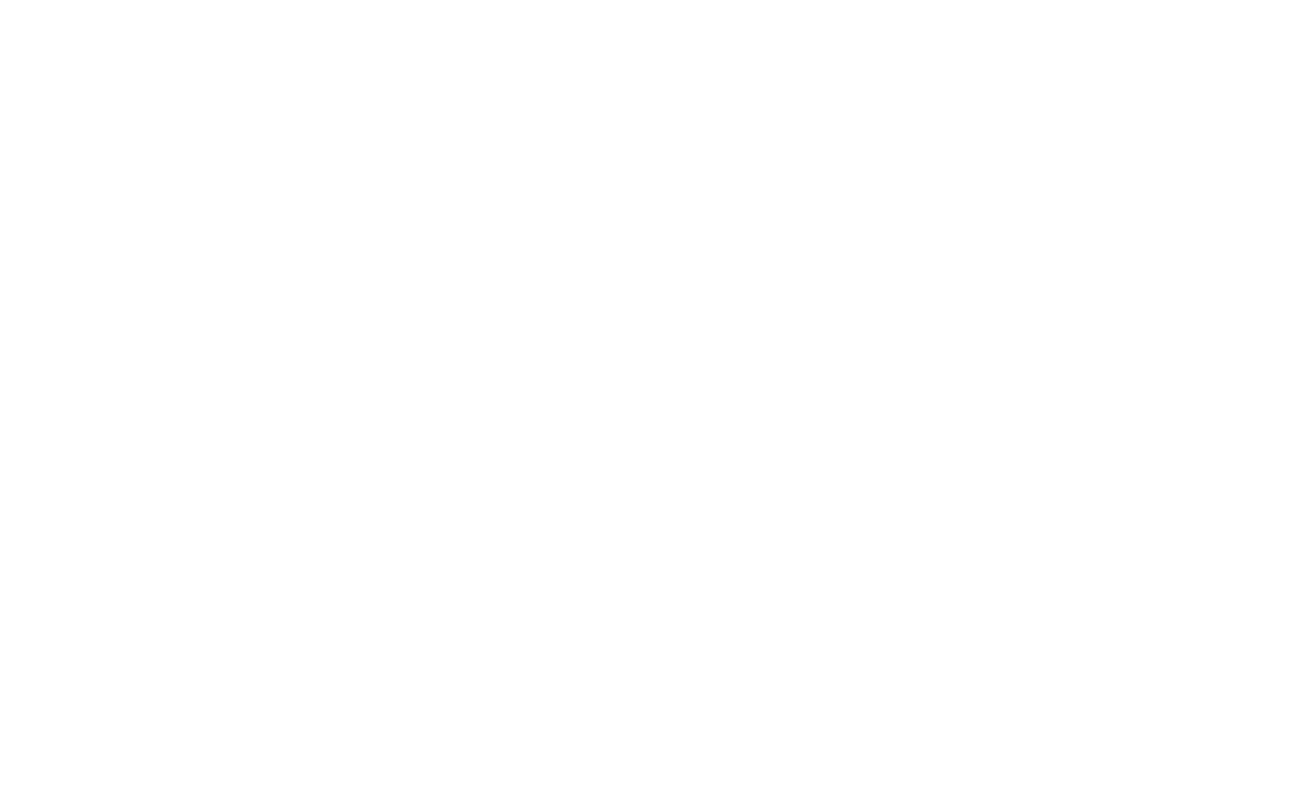
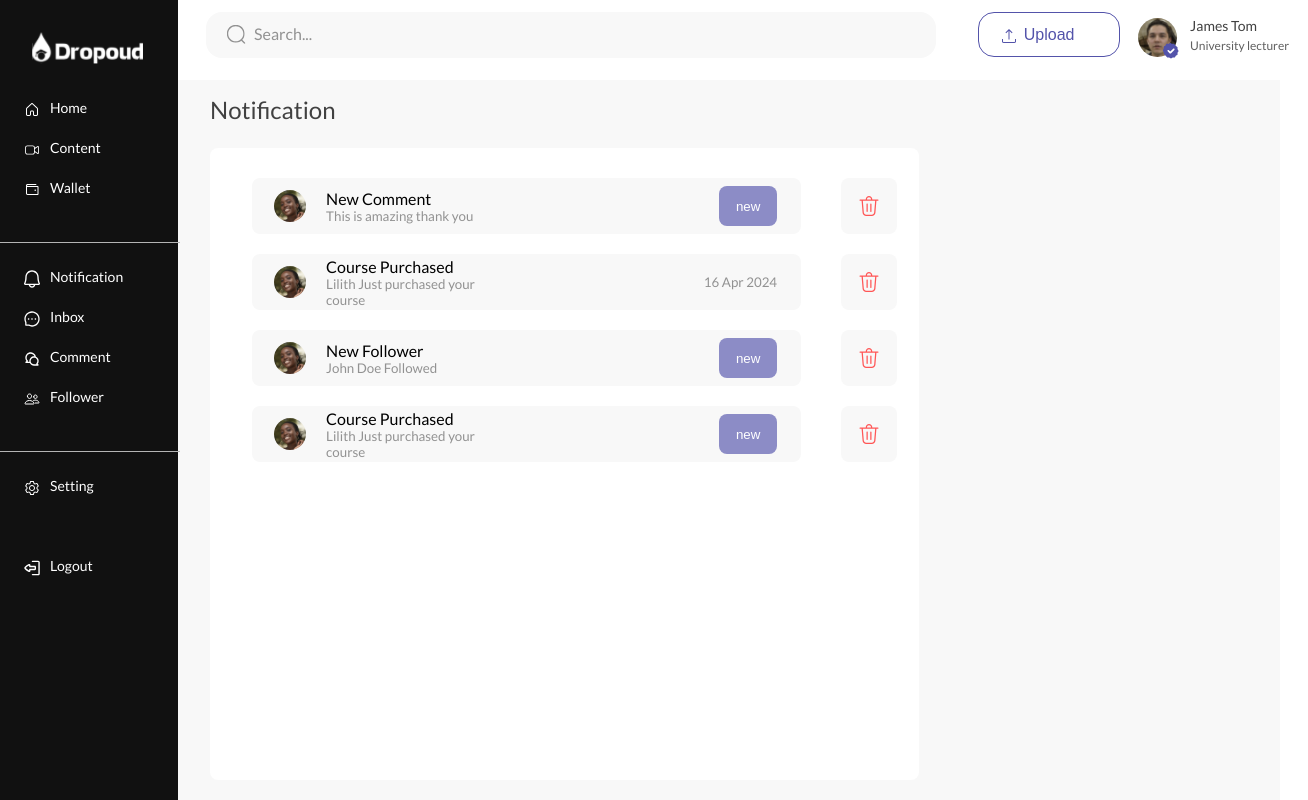
Before and after one commit to aniekan7132/dropoud, a React (Vite) app: page /notification in a window 1280 px wide. Before the commit this address had no page. Shown: the whole page, 1308 px wide, since content can reach past the window. Built offline with nearby package versions, Linux system fonts and the light colour scheme; a web font is replaced by a local one.

Commit message:
Update: Worked On Notification Screen

```diff
--- a/src/App.tsx
+++ b/src/App.tsx
@@ -15,6 +15,7 @@
 import SuccessScreen from "./pages/SuccessScreen.tsx";
 import Home from "./pages/home/Home";
 import Content from "./pages/content/Content";
+import Notification from "./pages/Notification/Notification.tsx";
 // import PopUp from "./components/PopUp";
 // import PopUpInput from "./components/PopUpInput";
 import Wallet from "./pages/wallet/Wallet";
@@ -30,7 +31,7 @@
 		<>
 			<Router>
 				<Routes>
-          <Route path="/" element={<Home />} />
+          <Route path="/home" element={<Home />} />
 					<Route path='/sign-up' element={<SignUp />} />
 					<Route path='/sign-in' element={<LoginForm />} />
 					<Route
@@ -41,6 +42,7 @@
 					<Route path='forgotpassword?' element={<ForgotPassword />} />
 					<Route path='newpassword' element={<NewPassword />} />
 					<Route path='success' element={<SuccessScreen />} />
+					<Route path="/notification" element={<Notification />} />
           <Route path="/content" element={<Content />} />
           <Route path="/wallet" element={<Wallet />} />
 				</Routes>
--- a/src/components/SideNavbar.tsx
+++ b/src/components/SideNavbar.tsx
@@ -30,7 +30,7 @@
               src={fluentHome}
               alt="Home-logo"
             />
-            <Link className={classes["nav__link-item"]} to="sign-up">
+            <Link className={classes["nav__link-item"]} to="/home">
               Home
             </Link>
           </div>
@@ -40,7 +40,7 @@
               src={fluentVideo}
               alt="Content-logo"
             />
-            <Link className={classes["nav__link-item"]} to="content">
+            <Link className={classes["nav__link-item"]} to="/content">
               Content
             </Link>
           </div>
@@ -50,7 +50,7 @@
               src={wallet}
               alt="Wallet-logo"
             />
-            <Link className={classes["nav__link-item"]} to="wallet">
+            <Link className={classes["nav__link-item"]} to="/wallet">
               Wallet
             </Link>
           </div>
@@ -65,7 +65,7 @@
               src={notification}
               alt="Home-logo"
             />
-            <Link className={classes["nav__link-item"]} to="">
+            <Link className={classes["nav__link-item"]} to="/notification">
               Notification
             </Link>
           </div>
--- a/src/pages/Login.tsx
+++ b/src/pages/Login.tsx
@@ -4,8 +4,8 @@
 import axios from "axios";
 // import { ToastContainer } from "react-toastify";
 import "react-toastify/dist/ReactToastify.css";
-import Image from "../assets/dropoud-image.png";
-import Logo from "../assets/header-logo.png";
+import Image from "../assets/dropoud-image.svg";
+import Logo from "../assets/dropoud-logo.svg";
 import Input from "../components/Input";
 import classes from "./Login.module.css";
 // import dropoudToast from "../utilities/dropoudToast";
--- /dev/null
+++ b/src/pages/Notification/Notification.tsx
@@ -0,0 +1,133 @@
+import React from "react";
+import SideNavbar from "../../components/SideNavbar";
+import TopSearchBar from "../../components/TopSearchBar";
+import classes from "./notification.module.css";
+import HeaderTwo from "../../components/HeaderTwo";
+import userImage from "../../assets/followers-picture2.svg";
+import Delete from "../../assets/delete.svg";
+
+
+
+const Notification = () => {
+    return (
+
+        <>
+            <div className={classes.notice}>
+                <SideNavbar />
+                <main className={classes["notice__pane"]}>
+                    <TopSearchBar />
+                    <div className={classes["notice__container"]}>
+                        <HeaderTwo text="Notification" />
+                        <div className={classes["notice__card"]}>
+                            {/* <h1>Hello world</h1> */}
+                            <div className={classes["notification"]}>
+                                <div className={classes["notice__body"]}>
+                                    <div className={classes["details"]}>
+
+                                        <img src={userImage} alt="userimage" />
+                                        <div className={classes["test"]}>
+                                            <p>New Comment</p>
+                                            <p className={classes["notice__description"]}>This is amazing thank you</p>
+                                        </div>
+                                    </div>
+                                    <button className={classes["new"]}>
+                                        new
+                                    </button>
+
+                                </div>
+
+                                <div className={classes["delete"]}>
+                                    <img src={Delete} alt="" />
+                                </div>
+                            </div>
+
+                            <div className={classes["notification"]}>
+                                <div className={classes["notice__body"]}>
+                                    <div className={classes["details"]}>
+
+                                        <img src={userImage} alt="userimage" />
+                                        <div className={classes["test"]}>
+                                            <p>Course Purchased</p>
+                                            <p className={classes["notice__description"]}>Lilith Just purchased your course </p>
+                                        </div>
+                                    </div>
+                                    <p className={classes["date"]} >
+                                        16 Apr 2024
+                                    </p>
+
+                                </div>
+
+                                <div className={classes["delete"]}>
+                                    <img src={Delete} alt="" />
+                                </div>
+                            </div>
+
+
+
+                            <div className={classes["notification"]}>
+                                <div className={classes["notice__body"]}>
+                                    <div className={classes["details"]}>
+
+                                        <img src={userImage} alt="userimage" />
+                                        <div className={classes["test"]}>
+                                            <p>New Follower</p>
+                                            <p className={classes["notice__description"]}>John Doe Followed</p>
+                                        </div>
+                                    </div>
+                                    <button className={classes["new"]}>
+                                        new
+                                    </button>
+
+                                </div>
+
+                                <div className={classes["delete"]}>
+                                    <img src={Delete} alt="" />
+                                </div>
+                            </div>
+
+
+
+
+
+
+
+
+
+                            <div className={classes["notification"]}>
+                                <div className={classes["notice__body"]}>
+                                    <div className={classes["details"]}>
+
+                                        <img src={userImage} alt="userimage" />
+                                        <div>
+                                            <p>Course Purchased</p>
+                                            <p className={classes["notice__description"]}>Lilith Just purchased your course </p>
+                                        </div>
+                                    </div>
+                                    <button className={classes["new"]}>
+                                        new
+                                    </button>
+
+                                </div>
+
+                                <div className={classes["delete"]}>
+                                    <img src={Delete} alt="" />
+                                </div>
+                            </div>
+
+
+
+
+
+
+                        </div>
+                    </div>
+                </main>
+            </div>
+
+
+
+        </>
+    );
+};
+
+export default Notification;
--- /dev/null
+++ b/src/pages/Notification/notification.module.css
@@ -0,0 +1,120 @@
+.notice{
+    display: flex;
+     /* background-color: #F8F8F8; */
+
+}
+
+.notice__pane{
+    height: 100vh;
+  display: flex;
+  width: 87vw;
+/* margin: 24px; */
+  flex-direction: column;
+}
+
+
+.notice__container{
+  /* width:80vw; */
+
+  background: #f8f8f8;
+    padding: 1rem 2rem;
+    overflow: hidden;
+    flex: 1;
+}
+
+.notice__card{
+  /* margin: 24px; */
+  width: 709px;
+  background-color: white;
+height: 632px;
+border-radius: 8px;
+/* top: 164px;
+left: 256px;
+padding: 48px 32px 48px 32px;
+gap: 0px;
+border-radius: 8px 8px 0px 0px;
+opacity: 0px; */
+padding: 10px;
+margin-top:24px ;
+
+}
+
+.notification{
+  width: 645px;
+  display: flex;
+  align-items: center;
+  justify-content: space-between;
+height: 56px;
+margin: 20px 32px 0px 32px;
+
+
+}
+
+.notice__body{
+  display: flex;
+  align-items: center;
+  justify-content: space-between;
+  background-color: #f8f8f8;
+  height: 56px;
+  width: 549px;border-radius: 8px;
+
+ justify-content: space-between;
+}
+
+.delete{
+  cursor: pointer;
+
+  border-radius: 8px; ;
+
+  width: 56px;
+  display: flex;
+  justify-content: center;
+  align-items: center;
+  height: 56px;
+  background-color: #f8f8f8;
+}
+
+.delete img{
+  color: #FF5656;
+}
+
+.new{
+  background-color: #8C8CC6;
+  width: 58px;
+  margin-right: 24px;
+  border-radius: 4px;
+  border: none;
+  color: white;
+  cursor: pointer;
+  border-radius: 8px;
+  height: 40px;
+}
+
+.details{
+  display: flex;
+  align-items: center;
+  justify-content: space-between;
+  width: 226px;
+  margin-left: 22px;
+  height: 40px;
+}
+
+.details img{
+  margin-right: 20px;
+}
+
+.notice__description{
+color: #929292;
+font-size: smaller;
+
+}
+
+.date{
+  margin-right: 24px;
+  color: #929292;
+font-size: smaller;
+}
+
+.test{
+  width: 176px;
+}
--- a/src/pages/SignUp.tsx
+++ b/src/pages/SignUp.tsx
@@ -117,7 +117,7 @@
         <div className={classes["section__content"]}>
           <h2 className={classes["text-bg"]}>Create Account</h2>
           <p className={classes["text__sm"]}>
-            Already have an account? <Link to="sign-in">Log in</Link>
+            Already have an account? <Link to="/sign-in">Log in</Link>
           </p>
           <form
             ref={formRef}
```
Also changed, not shown: src/pages/Notification/comment.json (added, +16 -0 lines), src/pages/Notification/comment.module.css (added, +34 -0 lines), src/pages/Notification/comment.tsx (added, +25 -0 lines), src/assets/delete.svg.
